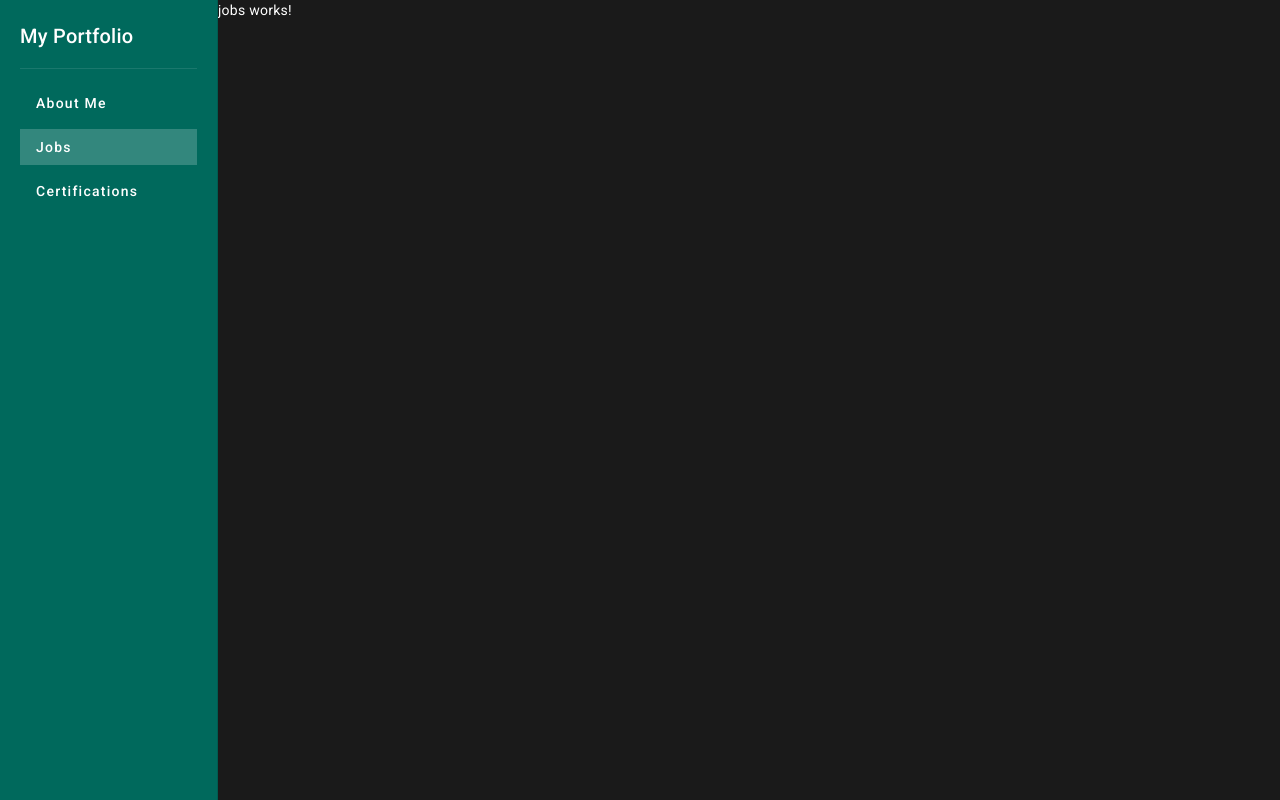
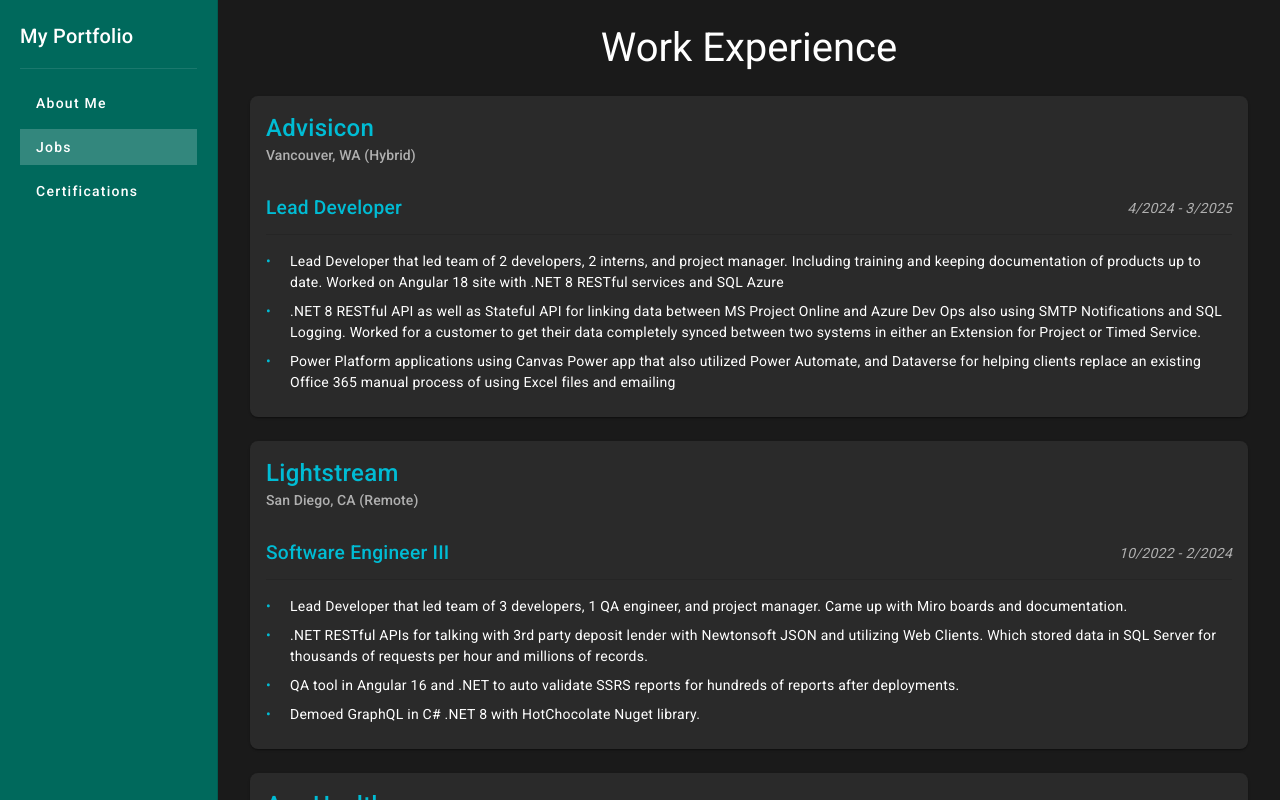
Before and after one commit to djangojazz/PortfolioSite, an Angular app in the folder portfolio-site/: page /jobs in a window 1280 px wide. Built offline with nearby package versions, Linux system fonts and the light colour scheme.

Commit message:
Add professional jobs section with Material cards and styling

```diff
--- a/portfolio-site/src/app/components/jobs/jobs.component.html
+++ b/portfolio-site/src/app/components/jobs/jobs.component.html
@@ -1 +1,21 @@
-<p>jobs works!</p>
+<div class="jobs-container">
+  <h1>Work Experience</h1>
+  <div class="jobs-list">
+    <mat-card *ngFor="let job of jobs" class="job-card">
+      <mat-card-header>
+        <mat-card-title>{{ job.company }}</mat-card-title>
+        <mat-card-subtitle>{{ job.location }}</mat-card-subtitle>
+      </mat-card-header>
+      <mat-card-content>
+        <div class="job-details">
+          <div class="position">{{ job.position }}</div>
+          <div class="duration">{{ job.duration }}</div>
+        </div>
+        <mat-divider></mat-divider>
+        <ul class="responsibilities">
+          <li *ngFor="let responsibility of job.responsibilities">{{ responsibility }}</li>
+        </ul>
+      </mat-card-content>
+    </mat-card>
+  </div>
+</div>
--- a/portfolio-site/src/app/components/jobs/jobs.component.scss
+++ b/portfolio-site/src/app/components/jobs/jobs.component.scss
@@ -0,0 +1,83 @@
+.jobs-container {
+  padding: 2rem;
+  max-width: 1200px;
+  margin: 0 auto;
+
+  h1 {
+    color: #ffffff;
+    margin-bottom: 2rem;
+    font-size: 2.5rem;
+    text-align: center;
+  }
+}
+
+.jobs-list {
+  display: flex;
+  flex-direction: column;
+  gap: 1.5rem;
+}
+
+.job-card {
+  background-color: #2a2a2a;
+  color: #ffffff;
+  border-radius: 8px;
+  transition: transform 0.3s ease;
+
+  &:hover {
+    transform: translateY(-5px);
+  }
+
+  mat-card-header {
+    padding: 1rem;
+
+    mat-card-title {
+      font-size: 1.5rem;
+      color: #00bcd4;
+    }
+
+    mat-card-subtitle {
+      color: #b0b0b0;
+    }
+  }
+
+  mat-card-content {
+    padding: 1rem;
+  }
+
+  .job-details {
+    display: flex;
+    justify-content: space-between;
+    margin-bottom: 1rem;
+
+    .position {
+      font-size: 1.2rem;
+      font-weight: 500;
+      color: #00bcd4;
+    }
+
+    .duration {
+      color: #b0b0b0;
+      font-style: italic;
+    }
+  }
+
+  .responsibilities {
+    list-style-type: none;
+    padding: 0;
+    margin: 1rem 0 0 0;
+
+    li {
+      margin-bottom: 0.5rem;
+      padding-left: 1.5rem;
+      position: relative;
+      line-height: 1.5;
+
+      &::before {
+        content: "•";
+        color: #00bcd4;
+        position: absolute;
+        left: 0;
+      }
+    }
+  }
+}
--- a/portfolio-site/src/app/components/jobs/jobs.component.ts
+++ b/portfolio-site/src/app/components/jobs/jobs.component.ts
@@ -1,12 +1,110 @@
 import { Component } from '@angular/core';
+import { CommonModule } from '@angular/common';
+import { MatCardModule } from '@angular/material/card';
+import { MatDividerModule } from '@angular/material/divider';
+
+interface Job {
+  company: string;
+  location: string;
+  position: string;
+  duration: string;
+  responsibilities: string[];
+}
 
 @Component({
   selector: 'app-jobs',
   standalone: true,
-  imports: [],
+  imports: [CommonModule, MatCardModule, MatDividerModule],
   templateUrl: './jobs.component.html',
   styleUrl: './jobs.component.scss'
 })
 export class JobsComponent {
-
+  jobs: Job[] = [
+    {
+      company: 'Advisicon',
+      location: 'Vancouver, WA (Hybrid)',
+      position: 'Lead Developer',
+      duration: '4/2024 - 3/2025',
+      responsibilities: [
+        'Lead Developer that led team of 2 developers, 2 interns, and project manager. Including training and keeping documentation of products up to date. Worked on Angular 18 site with .NET 8 RESTful services and SQL Azure',
+        '.NET 8 RESTful API as well as Stateful API for linking data between MS Project Online and Azure Dev Ops also using SMTP Notifications and SQL Logging. Worked for a customer to get their data completely synced between two systems in either an Extension for Project or Timed Service.',
+        'Power Platform applications using Canvas Power app that also utilized Power Automate, and Dataverse for helping clients replace an existing Office 365 manual process of using Excel files and emailing'
+      ]
+    },
+    {
+      company: 'Lightstream',
+      location: 'San Diego, CA (Remote)',
+      position: 'Software Engineer III',
+      duration: '10/2022 - 2/2024',
+      responsibilities: [
+        'Lead Developer that led team of 3 developers, 1 QA engineer, and project manager. Came up with Miro boards and documentation.',
+        '.NET RESTful APIs for talking with 3rd party deposit lender with Newtonsoft JSON and utilizing Web Clients. Which stored data in SQL Server for thousands of requests per hour and millions of records.',
+        'QA tool in Angular 16 and .NET to auto validate SSRS reports for hundreds of reports after deployments.',
+        'Demoed GraphQL in C# .NET 8 with HotChocolate Nuget library.'
+      ]
+    },
+    {
+      company: 'Aya Healthcare',
+      location: 'San Diego, CA (Remote)',
+      position: 'Software Engineer IV',
+      duration: '11/2020 - 10/2022',
+      responsibilities: [
+        'Lead Developer team of 4 developers, 2 QA engineers, and a project manager. Created documentation in Lucid Charts and Confluence. Lead training series for C# NET',
+        'Created a SignalR Hub for push notifications to a Dashboard using Azure Event Grid for notifications for thousands of notifications a day.',
+        'Helped upgrade from .NET Core 2.2 to .NET Core 3.1 then to .NET 6',
+        'Refactored Angular JS to Angular 14 and changed front end calls to stop using nested subscribes and use RXJS and NGRX'
+      ]
+    },
+    {
+      company: 'BlueVolt',
+      location: 'Portland, OR',
+      position: 'Senior Software Developer',
+      duration: '9/2018 - 11/2020',
+      responsibilities: [
+        'Moved a large SAAS app from instance-based SQL server 2014 to SQL Server Azure. The solution was also using Geo Replication and Elastic Pools.',
+        'Worked on dashboard utilizing Angular 12 with ChartJS and Angular Material. This utilized a Data warehouse created with Entity Framework utilizing Azure Functions with EF .NET Core 3.1 to transfer hundreds of thousands of records on a CRON schedule every 30 minutes using.'
+      ]
+    },
+    {
+      company: 'Jeppesen Boeing',
+      location: 'Wilsonville, OR',
+      position: 'Senior Developer Contract',
+      duration: '10/2017 - 9/2018',
+      responsibilities: [
+        'Worked on a large WPF application built with SOAP and restful services',
+        'Created an Authentication service for users using JSON Web Tokens (JWT). This then led an effort to create a thin client web site for an admin site with Angular 6 to allow airports to track and change roles.'
+      ]
+    },
+    {
+      company: 'Pacific Seafood',
+      location: 'Clackamas, OR',
+      position: '.NET Programmer',
+      duration: '1/2016 - 9/2017',
+      responsibilities: [
+        'Worked on major applications of WPF frontend utilizing Prism',
+        'SQL Server Transaction Replication custom development to take orders from satellite offices to a central office for accounting in near real time.',
+        'Created a custom WPF Mapping utility with Bing Maps for boat tracking'
+      ]
+    },
+    {
+      company: 'Wellero',
+      location: 'Portland, OR',
+      position: 'Software Developer',
+      duration: '10/2014 - 12/2015',
+      responsibilities: [
+        'Led and designed Payment Gateway 3rd party custom integration',
+        'Performed X12 EDI parsing in C# for healthcare benefits and eligibility'
+      ]
+    },
+    {
+      company: 'Qmedtrix, Inc',
+      location: 'Portland, OR',
+      position: 'Junior Software Developer',
+      duration: '11/2012 - 10/2014',
+      responsibilities: [
+        'WPF application with WCF service API and Prism library for modules',
+        'SSRS creation of reports through C# to work with that application'
+      ]
+    }
+  ];
 }
```
